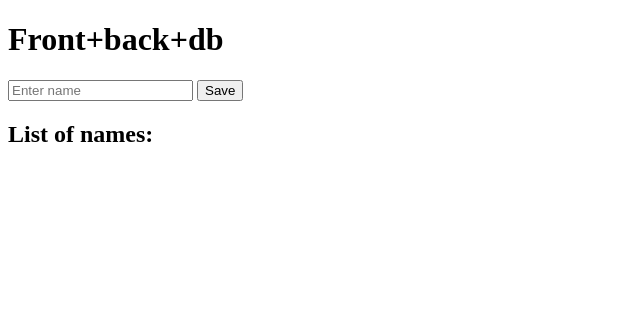
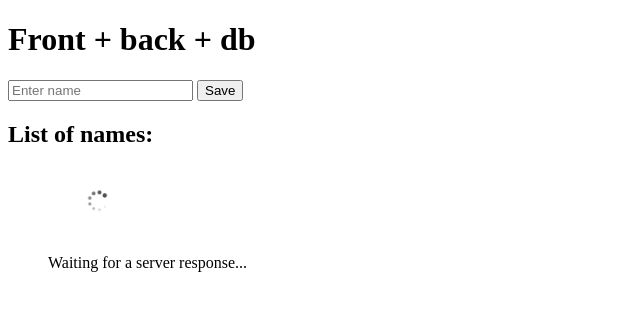
Before and after one commit to andriykhl/site-test, a plain HTML site: page index.html in a window 1280 px wide. Shown: the whole page, without its empty margins (0-640 px from the left). Drawn offline with Linux system fonts and the light colour scheme; no server answers.

Commit message:
loading message added

```diff
--- a/index.html
+++ b/index.html
@@ -5,13 +5,18 @@
   <title>Test</title>
 </head>
 <body>
-  <h1>Front+back+db</h1>
+  <h1>Front + back + db</h1>
 
   <input id="name" placeholder="Enter name" />
   <button onclick="sendName()">Save</button>
 
   <h2>List of names:</h2>
-  <ul id="list"></ul>
+  <ul id="list">
+    <div>
+      <img src="./backend/Loading_icon.gif" alt="" width="100px">
+      <p>Waiting for a server response...</p>
+    </div>
+  </ul>
 
   <script>
     const API_URL = "https://site-test-7qu4.onrender.com";
```
Also changed, not shown: backend/Loading_icon.gif (added).
